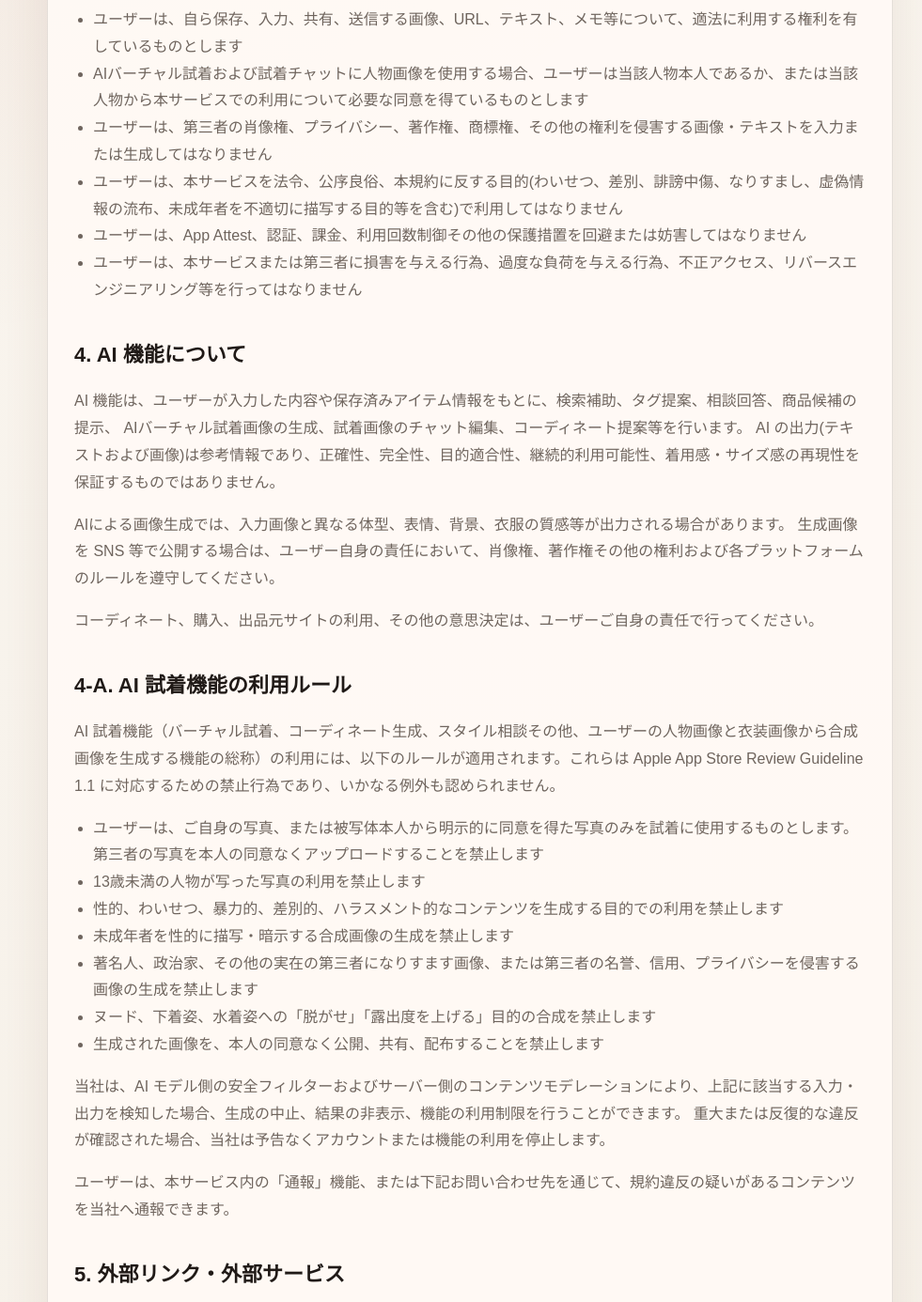
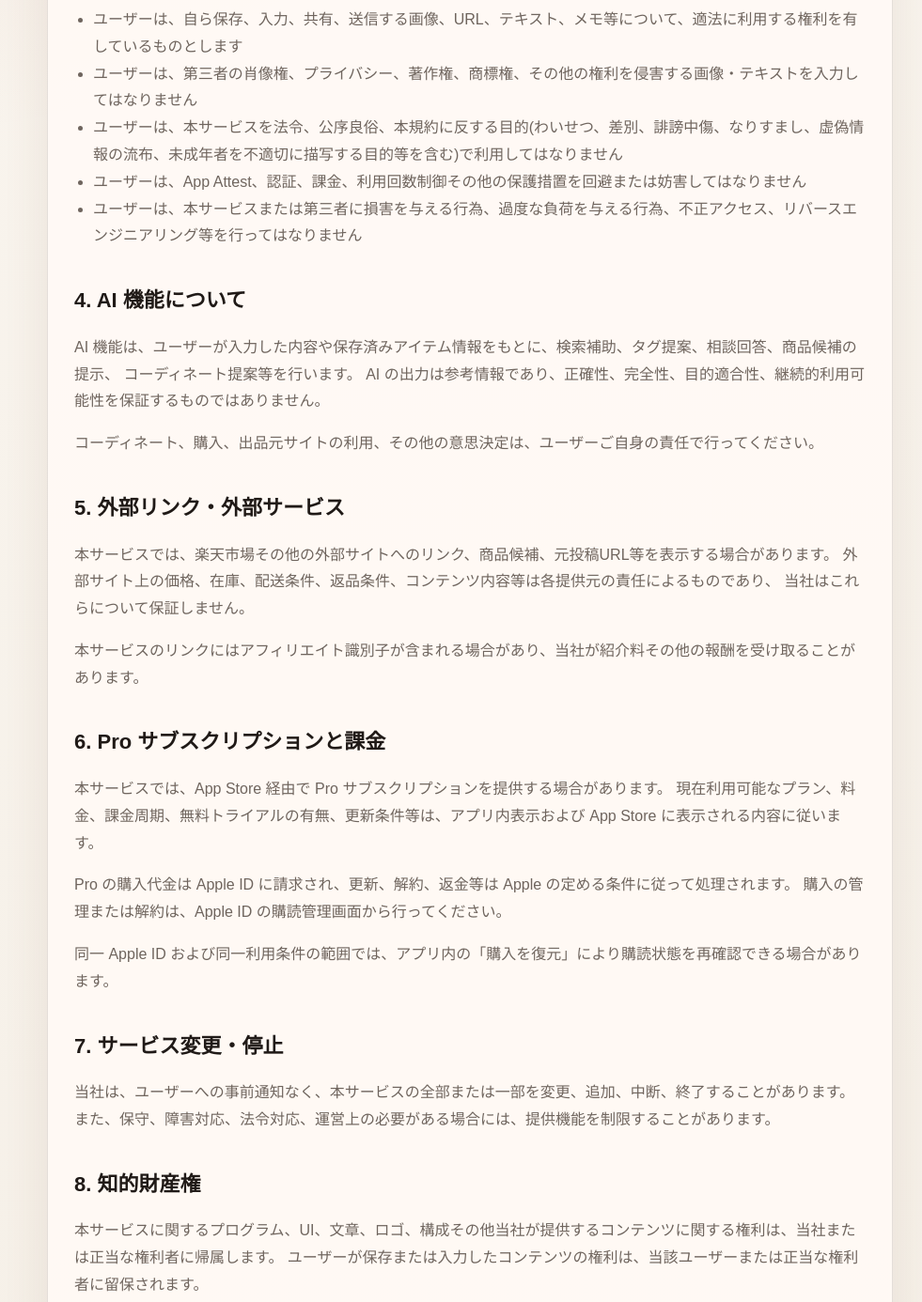
Before and after one commit to ryouta775/StyleStocker, a plain HTML site: page docs/terms.html in a window 1280 px wide. Shown: the part 795-2181 px from the top of the page at 94% size, without its empty margins (140-1121 px from the left). Drawn offline with Linux system fonts and the light colour scheme.

Commit message:
Update revision dates in privacy policy and terms of service, add a pre-launch note in index.html, and clarify AI feature descriptions.

```diff
--- a/docs/terms.html
+++ b/docs/terms.html
@@ -98,7 +98,7 @@
       <a class="back" href="index.html">← StyleStocker トップへ戻る</a>
       <h1>利用規約</h1>
       <p class="meta">対象サービス: StyleStocker</p>
-      <p class="meta">最終改定日: 2026年5月23日</p>
+      <p class="meta">最終改定日: 2026年5月30日</p>
 
       <p>
         この利用規約（以下「本規約」）は、StyleStocker（以下「本サービス」）の利用条件を定めるものです。
@@ -108,12 +108,12 @@
       <h2>1. 本サービスの内容</h2>
       <p>
         本サービスは、ファッションアイテムの保存・整理、コレクション管理、URL共有からの取り込み、
-        発売日リマインド、AI自然言語検索、AIタグ自動付け、AI相談、AIバーチャル試着、AI試着チャット、AIコーディネート提案、
+        発売日リマインド、AI自然言語検索、AIタグ自動付け、AI相談、AIコーディネート提案、
         外部商品候補の表示、Pro サブスクリプション等を提供します。
       </p>
       <p>
         現在、通常利用の範囲で、手持ちアイテムの保存件数に上限は設けていません。
-        ただし、一部の AI 機能(特に画像生成を伴う試着・チャット機能等)については無料枠、試用回数、月次上限、1回あたりの処理時間制限その他の利用制御を設ける場合があり、
+        ただし、一部の AI 機能については無料枠、試用回数、月次上限、1回あたりの処理時間制限その他の利用制御を設ける場合があり、
         詳細はアプリ内表示、購入画面、または別途の案内に従います。
       </p>
 
@@ -126,8 +126,7 @@
       <h2>3. ユーザーの責任</h2>
       <ul>
         <li>ユーザーは、自ら保存、入力、共有、送信する画像、URL、テキスト、メモ等について、適法に利用する権利を有しているものとします</li>
-        <li>AIバーチャル試着および試着チャットに人物画像を使用する場合、ユーザーは当該人物本人であるか、または当該人物から本サービスでの利用について必要な同意を得ているものとします</li>
-        <li>ユーザーは、第三者の肖像権、プライバシー、著作権、商標権、その他の権利を侵害する画像・テキストを入力または生成してはなりません</li>
+        <li>ユーザーは、第三者の肖像権、プライバシー、著作権、商標権、その他の権利を侵害する画像・テキストを入力してはなりません</li>
         <li>ユーザーは、本サービスを法令、公序良俗、本規約に反する目的(わいせつ、差別、誹謗中傷、なりすまし、虚偽情報の流布、未成年者を不適切に描写する目的等を含む)で利用してはなりません</li>
         <li>ユーザーは、App Attest、認証、課金、利用回数制御その他の保護措置を回避または妨害してはなりません</li>
         <li>ユーザーは、本サービスまたは第三者に損害を与える行為、過度な負荷を与える行為、不正アクセス、リバースエンジニアリング等を行ってはなりません</li>
@@ -136,37 +135,11 @@
       <h2>4. AI 機能について</h2>
       <p>
         AI 機能は、ユーザーが入力した内容や保存済みアイテム情報をもとに、検索補助、タグ提案、相談回答、商品候補の提示、
-        AIバーチャル試着画像の生成、試着画像のチャット編集、コーディネート提案等を行います。
-        AI の出力(テキストおよび画像)は参考情報であり、正確性、完全性、目的適合性、継続的利用可能性、着用感・サイズ感の再現性を保証するものではありません。
-      </p>
-      <p>
-        AIによる画像生成では、入力画像と異なる体型、表情、背景、衣服の質感等が出力される場合があります。
-        生成画像を SNS 等で公開する場合は、ユーザー自身の責任において、肖像権、著作権その他の権利および各プラットフォームのルールを遵守してください。
+        コーディネート提案等を行います。
+        AI の出力は参考情報であり、正確性、完全性、目的適合性、継続的利用可能性を保証するものではありません。
       </p>
       <p>
         コーディネート、購入、出品元サイトの利用、その他の意思決定は、ユーザーご自身の責任で行ってください。
-      </p>
-
-      <h2>4-A. AI 試着機能の利用ルール</h2>
-      <p>
-        AI 試着機能（バーチャル試着、コーディネート生成、スタイル相談その他、ユーザーの人物画像と衣装画像から合成画像を生成する機能の総称）の利用には、以下のルールが適用されます。これらは
-        Apple App Store Review Guideline 1.1 に対応するための禁止行為であり、いかなる例外も認められません。
-      </p>
-      <ul>
-        <li>ユーザーは、ご自身の写真、または被写体本人から明示的に同意を得た写真のみを試着に使用するものとします。第三者の写真を本人の同意なくアップロードすることを禁止します</li>
-        <li>13歳未満の人物が写った写真の利用を禁止します</li>
-        <li>性的、わいせつ、暴力的、差別的、ハラスメント的なコンテンツを生成する目的での利用を禁止します</li>
-        <li>未成年者を性的に描写・暗示する合成画像の生成を禁止します</li>
-        <li>著名人、政治家、その他の実在の第三者になりすます画像、または第三者の名誉、信用、プライバシーを侵害する画像の生成を禁止します</li>
-        <li>ヌード、下着姿、水着姿への「脱がせ」「露出度を上げる」目的の合成を禁止します</li>
-        <li>生成された画像を、本人の同意なく公開、共有、配布することを禁止します</li>
-      </ul>
-      <p>
-        当社は、AI モデル側の安全フィルターおよびサーバー側のコンテンツモデレーションにより、上記に該当する入力・出力を検知した場合、生成の中止、結果の非表示、機能の利用制限を行うことができます。
-        重大または反復的な違反が確認された場合、当社は予告なくアカウントまたは機能の利用を停止します。
-      </p>
-      <p>
-        ユーザーは、本サービス内の「通報」機能、または下記お問い合わせ先を通じて、規約違反の疑いがあるコンテンツを当社へ通報できます。
       </p>
 
       <h2>5. 外部リンク・外部サービス</h2>
@@ -232,7 +205,7 @@
 
       <h2>13. お問い合わせ</h2>
       <p>
-        本規約または本サービスに関するお問い合わせ、AI 試着機能の利用ルール違反の通報は、以下までご連絡ください。
+        本規約または本サービスに関するお問い合わせは、以下までご連絡ください。
       </p>
       <p>
         メール: <a href="mailto:ryota.appjob@gmail.com">ryota.appjob@gmail.com</a>
```
Also changed, not shown: docs/index.html (+3 -0 lines), docs/privacy.html (+6 -13 lines).
